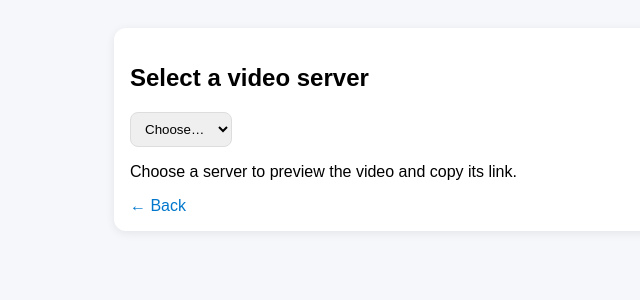
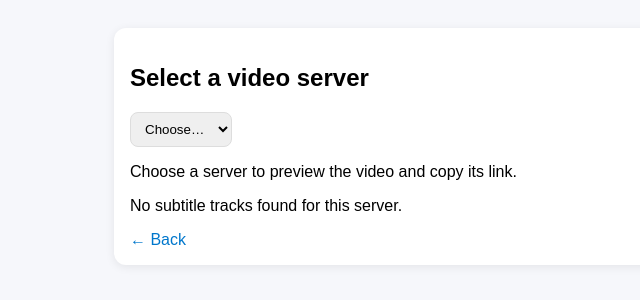
Before and after one commit to VkTheEncoder/Scrap, a Flask app: page /watch in a window 1280 px wide. Shown: the top 300 px of the page, without its empty margins (60-700 px from the left). Run offline with Flask 3, Linux system fonts and the light colour scheme.

Commit message:
Update watch.html

```diff
--- a/templates/watch.html
+++ b/templates/watch.html
@@ -32,6 +32,8 @@
           <li><a href="{{ s.url }}" download>Download ({{ s.lang }})</a></li>
         {% endfor %}
       </ul>
+    {% else %}
+      <p>No subtitle tracks found for this server.</p>
     {% endif %}
 
     <div style="margin-top:12px;"><a href="javascript:history.back()">← Back</a></div>
```
